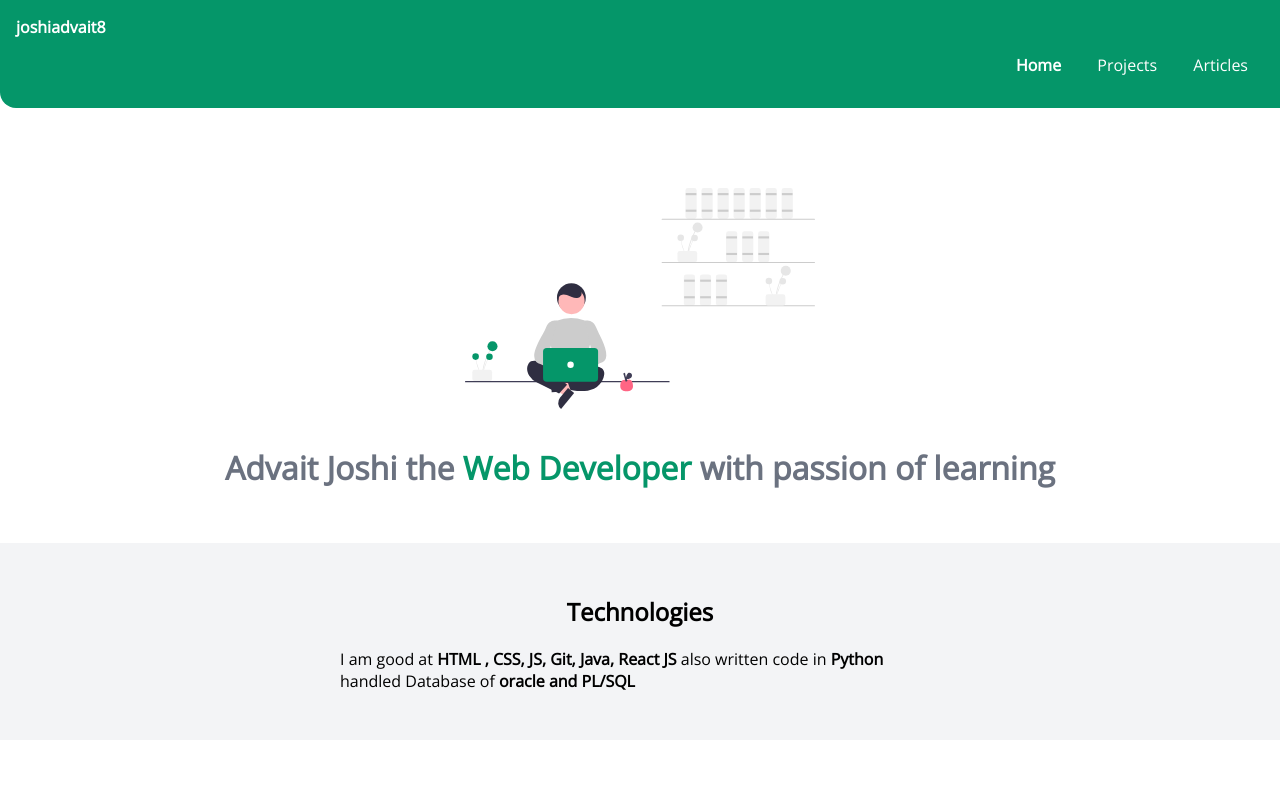
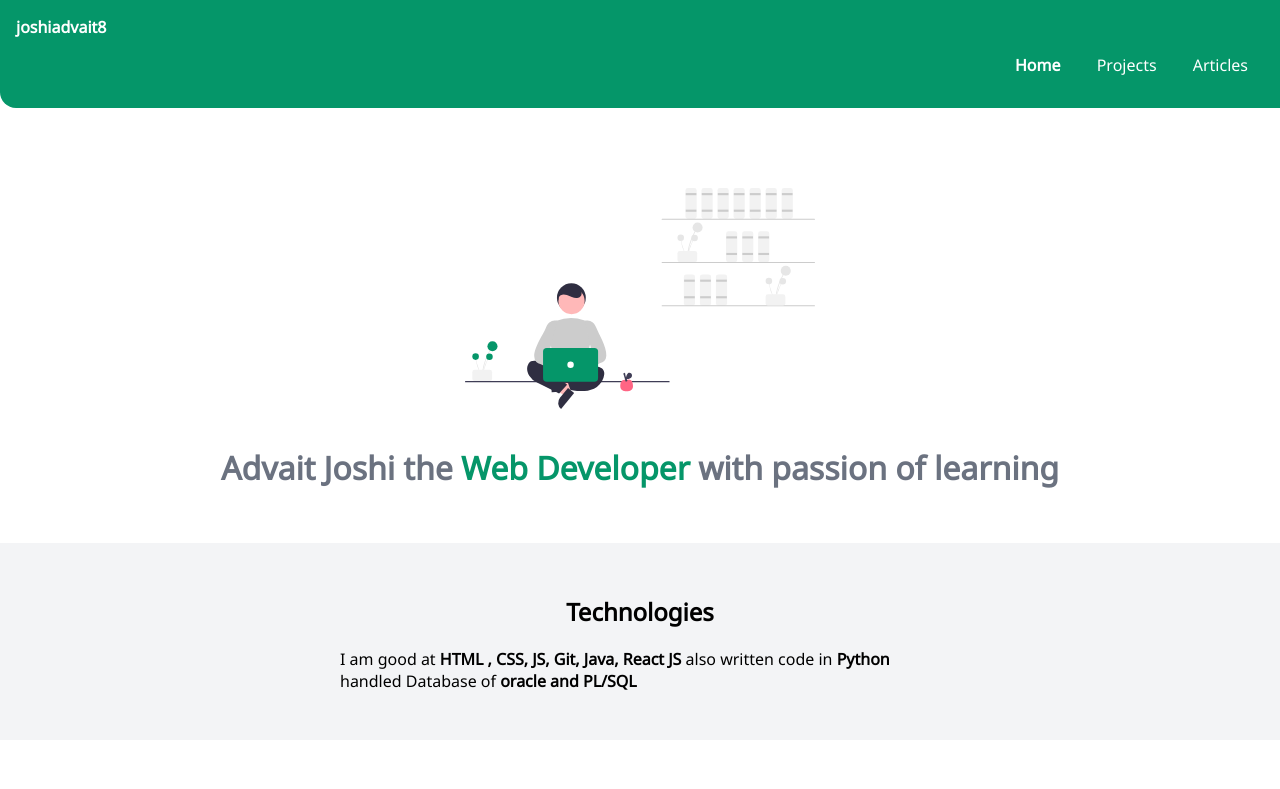
Before and after one commit to joshiadvait8/component-library, a plain HTML site: page index.html in a window 1280 px wide. Shown: the top 789 px of the page. Drawn offline with nearby package versions, Linux system fonts and the light colour scheme.

Commit message:
style: font changed

```diff
--- a/style.css
+++ b/style.css
@@ -1,11 +1,12 @@
-@import url("https://fonts.googleapis.com/css2?family=Open+Sans&display=swap");
+@import url("https://fonts.googleapis.com/css2?family=Noto+Sans&display=swap");
+
 :root {
   --primary-color: #059669;
   --dark-gray: #6b7280;
   --off-white: #f3f4f6;
 }
 body {
-  font-family: "Open Sans", sans-serif;
+  font-family: "Noto Sans", sans-serif;
   margin: 0px;
 }
 /* spaces */
```
